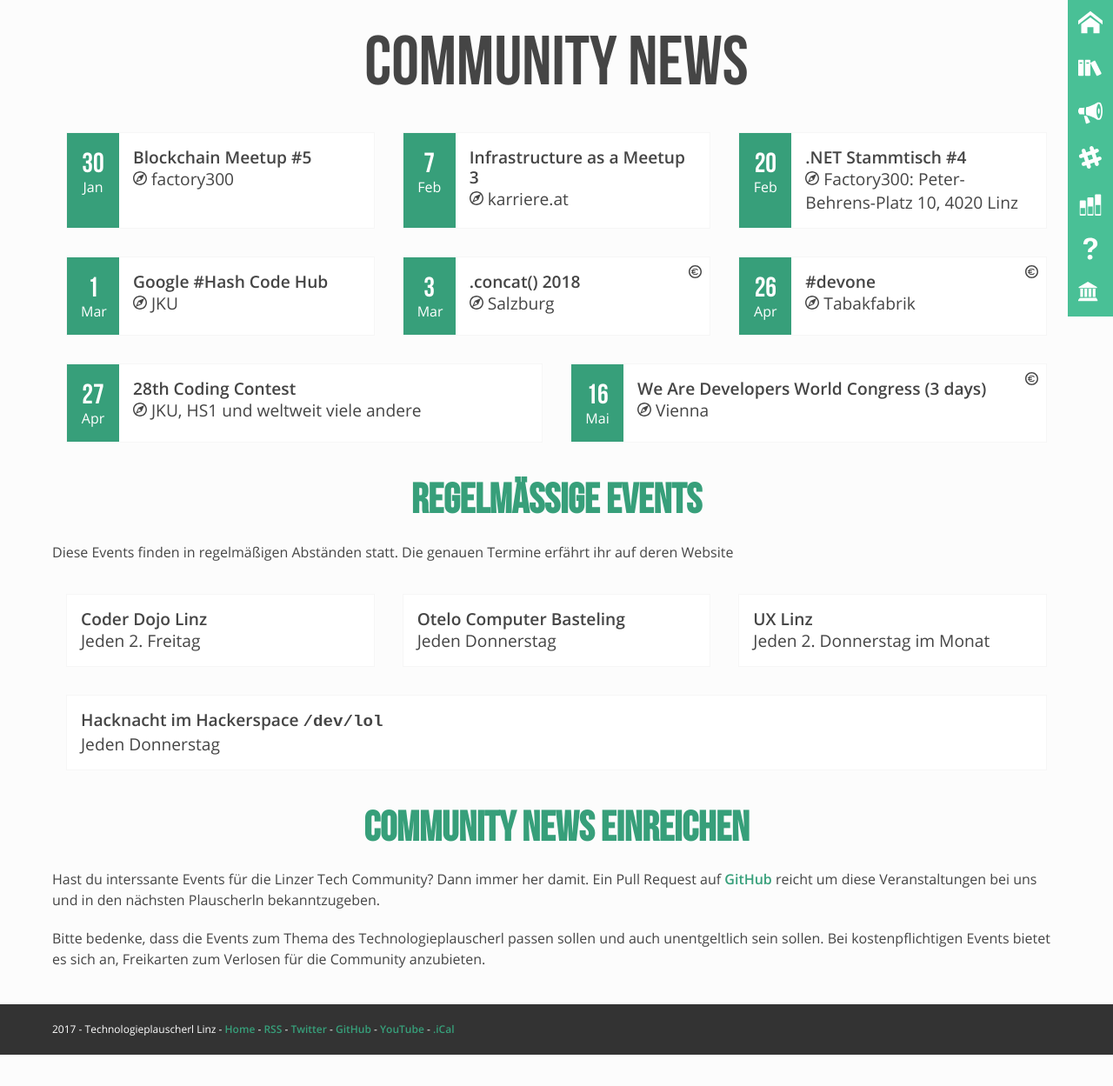
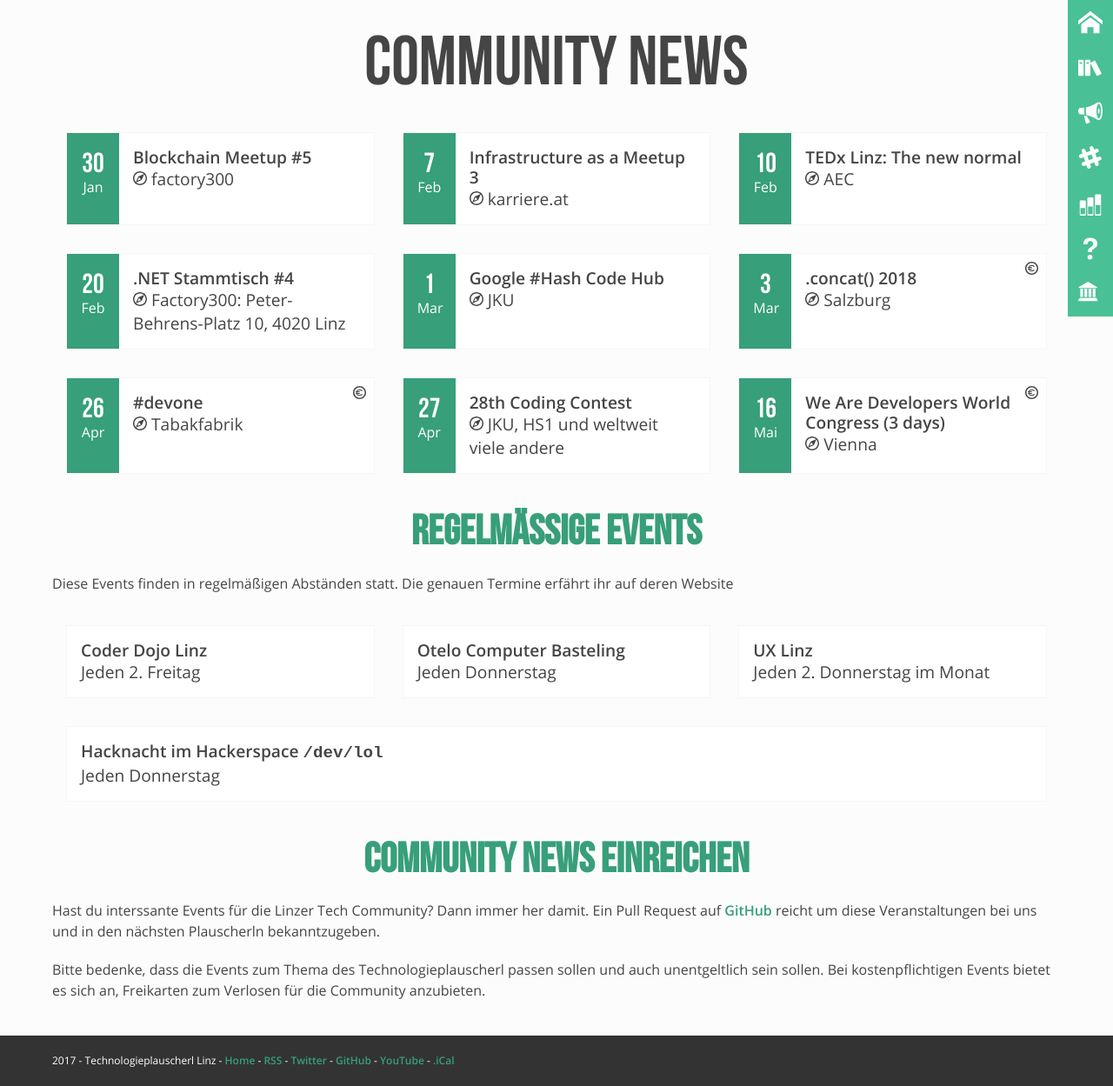
Before and after one commit to mericanAncer127/plauscherl, a Jekyll site: the page built from pages/community-news.html, in a window 1280 px wide. Shown: the whole page at 87% size. Built offline with Jekyll 4.4.1, drawn with Linux system fonts in a browser that asks for light colours; before the commit the page ends 1213 px from its top, so only the background shows below that.

Commit message:
Update community.yml

```diff
--- a/_data/community.yml
+++ b/_data/community.yml
@@ -460,3 +460,12 @@
       location: "Online (Anmeldeschluss 14.11.)"
       date: 2017-11-15
       link: https://hackathon.7lytix.com/
+-
+  id: tedx
+  name: "TEDx Linz"
+  events:
+    -
+      name: "TEDx Linz: The new normal"
+      location: "AEC"
+      date: 2018-02-10
+      link: https://tedxlinz.at/
```
